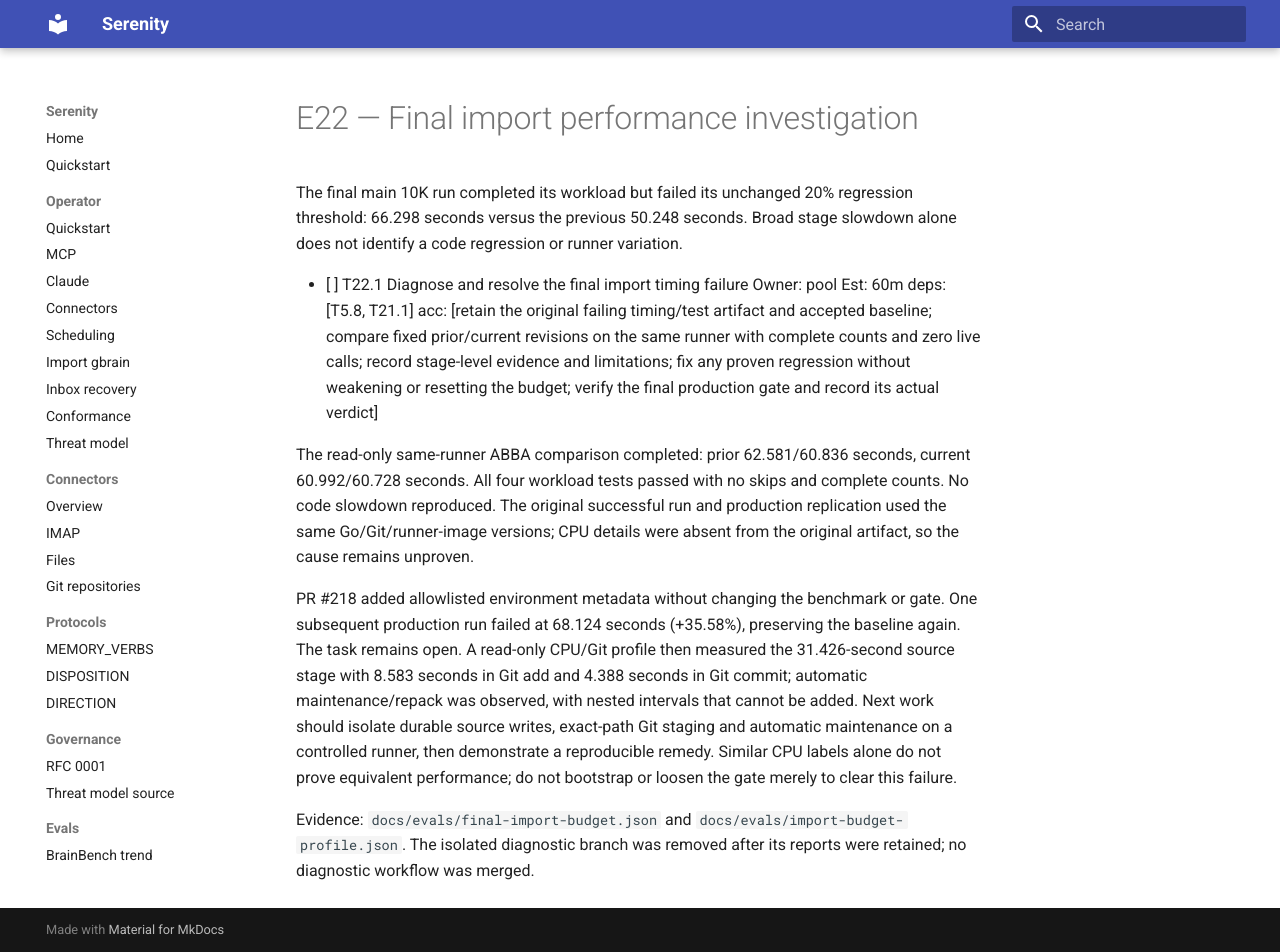
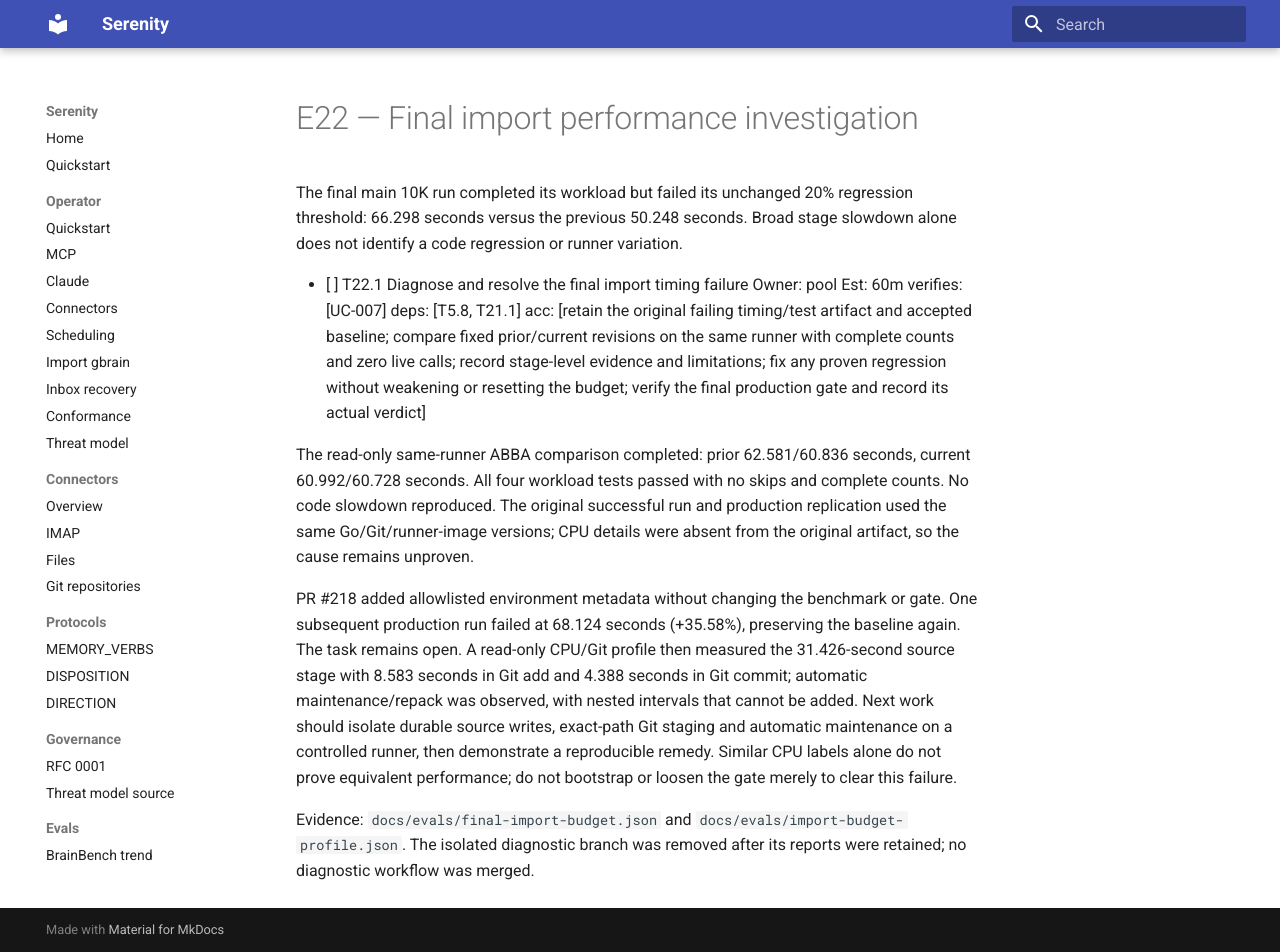
Before and after one commit to sirerun/serenity, an MkDocs documentation site: the page built from docs/plans/E22-import-budget-investigation.md, in a window 1280 px wide and 952 px high. Built offline with MkDocs 1.6.1 and Material for MkDocs 9.7.7, drawn with Linux system fonts in a browser that asks for light colours.

Commit message:
Link the open import timing task to its use case

```diff
--- a/docs/plans/E22-import-budget-investigation.md
+++ b/docs/plans/E22-import-budget-investigation.md
@@ -4,7 +4,7 @@ The final main 10K run completed its workload but failed its unchanged 20%
 regression threshold: 66.298 seconds versus the previous 50.248 seconds. Broad
 stage slowdown alone does not identify a code regression or runner variation.
 
-- [ ] T22.1 Diagnose and resolve the final import timing failure  Owner: pool  Est: 60m  deps: [T5.8, T21.1]  acc: [retain the original failing timing/test artifact and accepted baseline; compare fixed prior/current revisions on the same runner with complete counts and zero live calls; record stage-level evidence and limitations; fix any proven regression without weakening or resetting the budget; verify the final production gate and record its actual verdict]
+- [ ] T22.1 Diagnose and resolve the final import timing failure  Owner: pool  Est: 60m  verifies: [UC-007]  deps: [T5.8, T21.1]  acc: [retain the original failing timing/test artifact and accepted baseline; compare fixed prior/current revisions on the same runner with complete counts and zero live calls; record stage-level evidence and limitations; fix any proven regression without weakening or resetting the budget; verify the final production gate and record its actual verdict]
 
 The read-only same-runner ABBA comparison completed: prior 62.581/60.836 seconds,
 current 60.992/60.728 seconds. All four workload tests passed with no skips and
```
